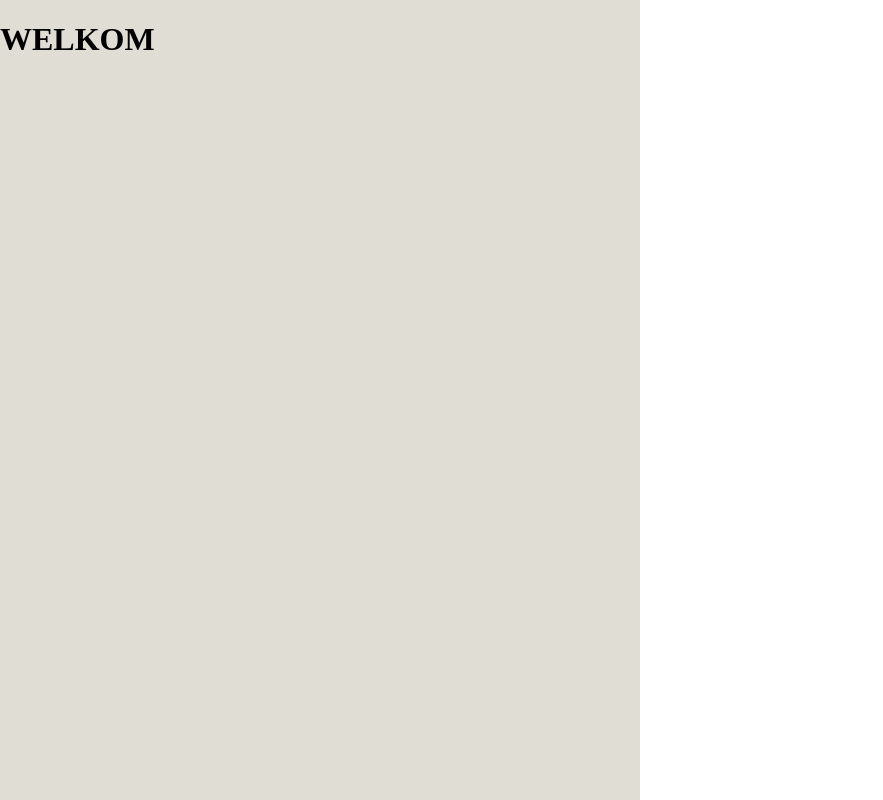
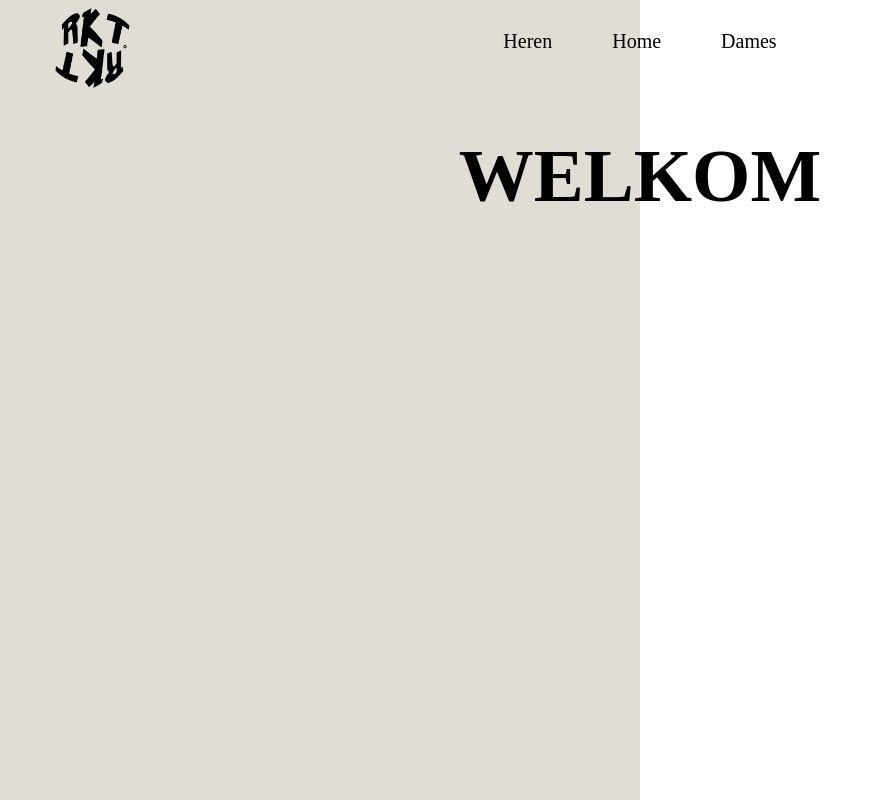
Before and after one commit to ThijsvanMeel/rkt, a plain HTML site: page index.html in a window 1280 px wide. Shown: the whole page, without its empty margins (0-883 px from the left). Drawn offline with Linux system fonts and the light colour scheme.

Commit message:
hftyg
gjh

```diff
--- a/index.html
+++ b/index.html
@@ -8,6 +8,16 @@
     <title>Document</title>
 </head>
 <body>
+    <section class="header">
+        <div class="logo">
+            <img src="images/zas.png" alt="logo">
+        </div>
+        <div class="custom_nav">
+            <a href="">Heren</a>
+            <a href="">Home</a>
+            <a href="">Dames</a>
+        </div>
+    </section>
         <h1 class="titel">WELKOM</h1>
 </body>
 </html>
--- a/style.css
+++ b/style.css
@@ -3,3 +3,26 @@ body {
   height: 100%;
   background: linear-gradient(to left, #ffffff 50%, #e0ddd5 50%);
 }
+.titel {
+    display: flex;
+    justify-content: center;
+    font-size: 75px;
+}
+.logo{
+  position: absolute;
+}
+.logo img{
+  height: 100px;
+}
+
+.custom_nav{
+  display: flex;
+  justify-content: center;
+}
+
+.custom_nav a{
+  padding: 30px;
+  text-decoration: none;
+  color: black;
+  font-size: 20px;
+}
```
